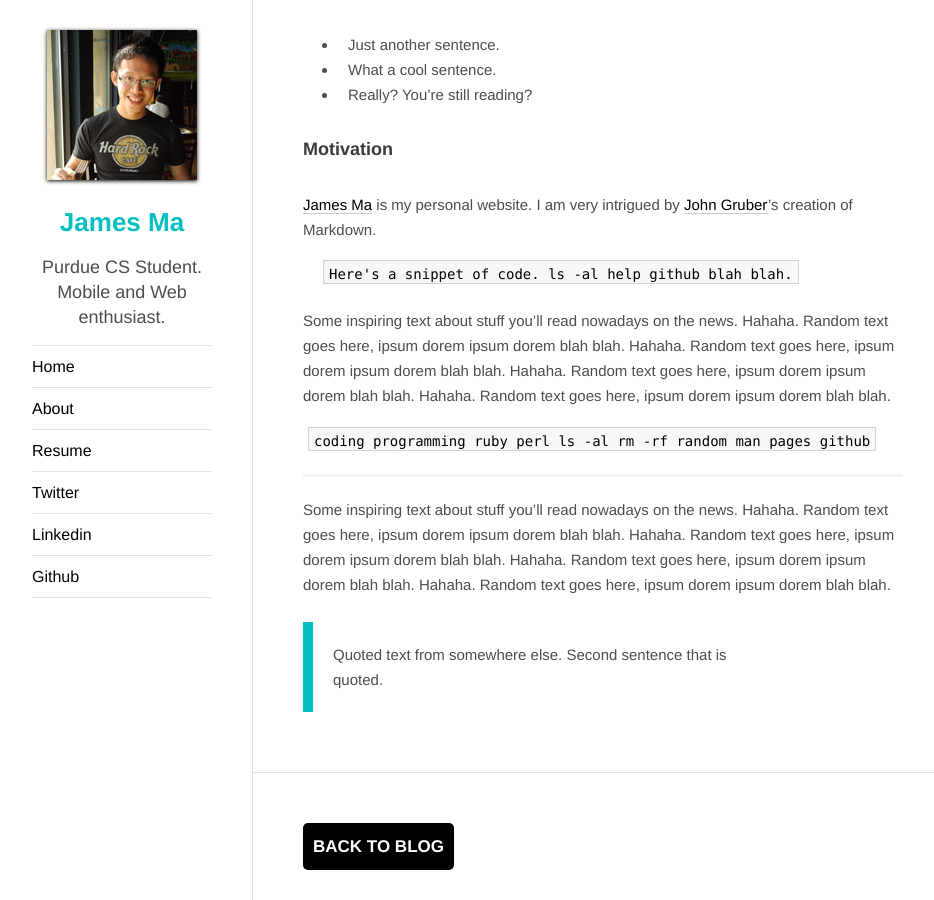
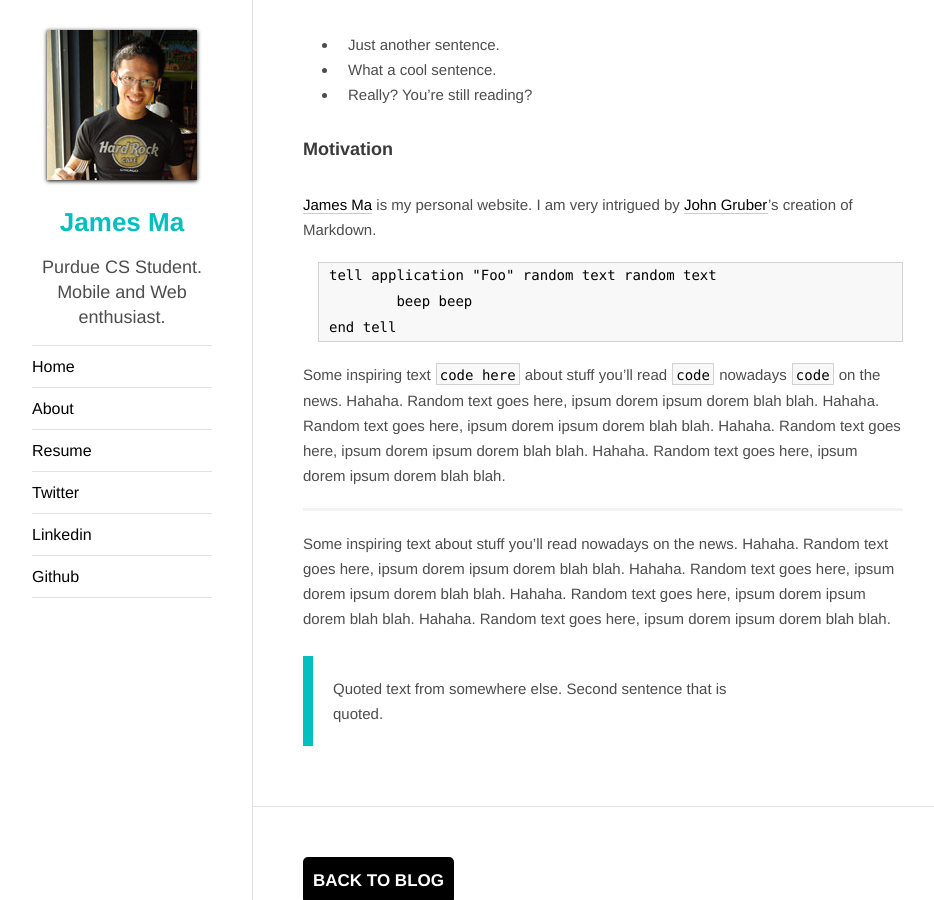
Before and after one commit to jamesma/jamesma.github.io, a Jekyll site: the page built from _posts/2012-05-02-markdown-test-post.md, in a window 1280 px wide and 900 px high, scrolled down 1591 px. Shown: the whole window, without its empty margins (8-942 px from the left). Built offline with Jekyll 4.4.1, drawn with Linux system fonts in a browser that asks for light colours; Markdown is read by kramdown in place of the engine named in the settings.

Commit message:
CSS formatting for pre code.

```diff
--- a/_posts/2012-05-02-markdown-test-post.md
+++ b/_posts/2012-05-02-markdown-test-post.md
@@ -24,11 +24,11 @@ Motivation <a id="motivation"></a>
 
 [James Ma][] is my personal website. I am very intrigued by [John Gruber][]'s creation of Markdown.
 
-	Here's a snippet of code. ls -al help github blah blah.
+	tell application "Foo" random text random text
+		beep beep
+	end tell
 
-Some inspiring text about stuff you'll read nowadays on the news. Hahaha. Random text goes here, ipsum dorem ipsum dorem blah blah. Hahaha. Random text goes here, ipsum dorem ipsum dorem blah blah. Hahaha. Random text goes here, ipsum dorem ipsum dorem blah blah. Hahaha. Random text goes here, ipsum dorem ipsum dorem blah blah.
-
-`coding programming ruby perl ls -al rm -rf random man pages github`
+Some inspiring text `code here` about stuff you'll read `code` nowadays `code` on the news. Hahaha. Random text goes here, ipsum dorem ipsum dorem blah blah. Hahaha. Random text goes here, ipsum dorem ipsum dorem blah blah. Hahaha. Random text goes here, ipsum dorem ipsum dorem blah blah. Hahaha. Random text goes here, ipsum dorem ipsum dorem blah blah.
 
 ---
 
--- a/assets/css/base.css
+++ b/assets/css/base.css
@@ -175,16 +175,26 @@ article code {
 	color: black;
 	border: 1px solid #D2D2D2;
 	background-color: #F8F8F8;
-	border-radius: 0px;
-	-moz-border-radius: 0px;
-	-webkit-border-radius: 0px;
-	padding-left: 5px;
-	padding-right: 5px;
-	padding-top: 5px;
+	padding-left: 3px;
+	padding-right: 3px;
+	padding-top: 3px;
 	padding-bottom: 1px;
-	margin-left: 5px;
-	margin-right: 5px;
-	display: inline;
+	margin-left: 1px;
+	margin-right: 1px;
+}
+
+article pre {
+	margin-left: 15px;
+	overflow: auto;
+	background-color: #F8F8F8;
+	border: 1px solid #D2D2D2;
+	padding: 0 10px;
+}
+
+article pre code {
+	border: 0;
+	margin: 0;
+	padding: 0;
 }
 
 article .post_title > a {
@@ -209,10 +219,6 @@ article img {
 	margin-top: 20px;
 	margin-bottom: 15px;
 	margin-left: -50px;
-}
-
-article pre {
-	margin-left: 15px;
 }
 
 article ul, article ol {
```
